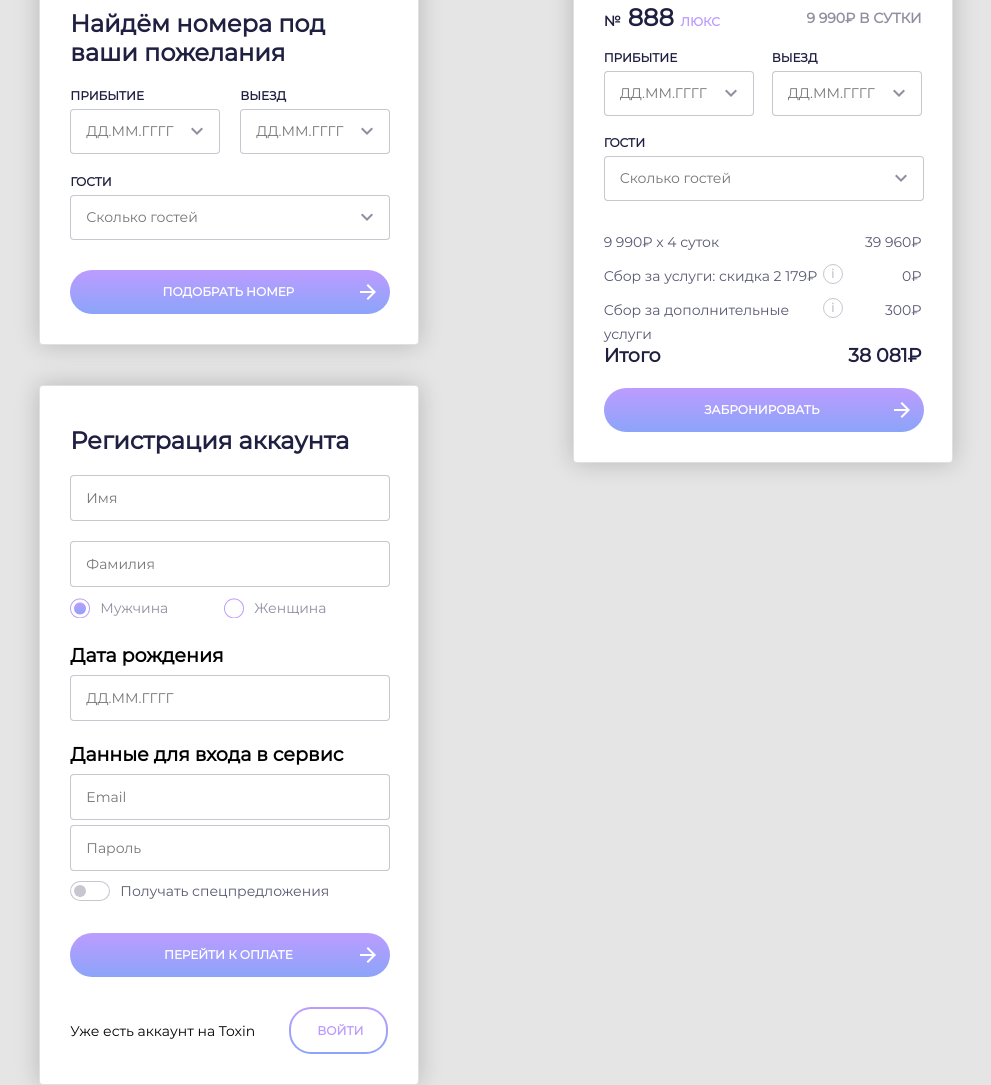
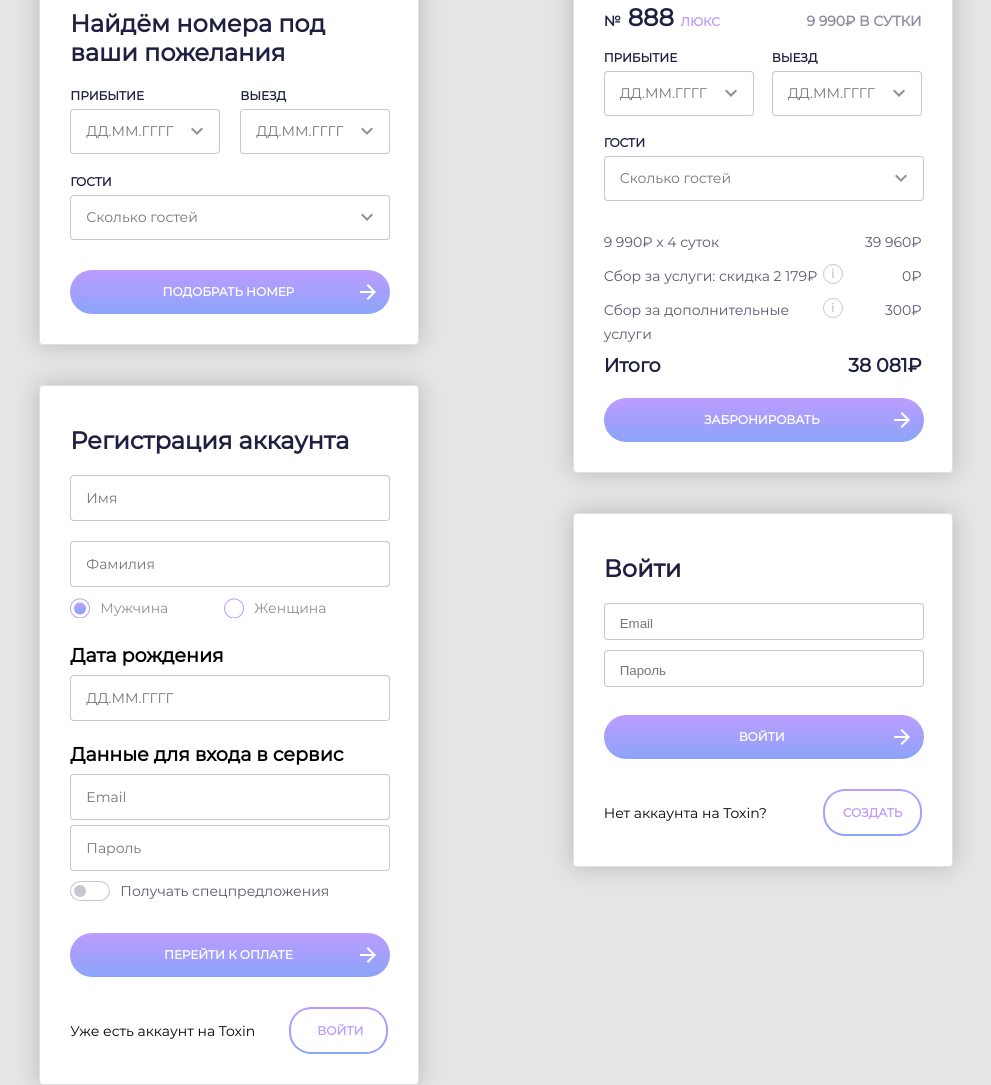
Before and after one commit to shpuntik-bot/MetaLamp, a plain HTML site: page Cards/Cards.html in a window 1280 px wide. Shown: the part 182-1267 px from the top of the page, without its empty margins (174-1165 px from the left). Drawn offline with Linux system fonts and the light colour scheme.

Commit message:
Add files via upload
Добавлено в Ui kit карточка входа по логину

```diff
--- a/Cards/Cards.html
+++ b/Cards/Cards.html
@@ -38,8 +38,8 @@
 						<button class="form-visitor_button" type="submit" aria-label="Сколько гостей"></button>
 					</form>
 				</div>
-				<div class="search-botton">
-					<p class="search-botton_result" value="ПОДОБРАТЬ НОМЕР">ПОДОБРАТЬ НОМЕР <span class="search-botton_result_icon"></span></p>
+				<div class="search-button">
+					<p class="search-button_result" value="ПОДОБРАТЬ НОМЕР">ПОДОБРАТЬ НОМЕР <span class="search-button_result_icon"></span></p>
 				</div>
 			</div>
 		</section>
@@ -82,12 +82,12 @@
 				</label>
 
 			</div>
-			<div class="payment-botton">
-				<p class="payment-botton_result" value="ПЕРЕЙТИ К ОПЛАТЕ">ПЕРЕЙТИ К ОПЛАТЕ<span class="payment-botton_result_icon"></span></p>
+			<div class="payment-button">
+				<p class="payment-button_result" value="ПЕРЕЙТИ К ОПЛАТЕ">ПЕРЕЙТИ К ОПЛАТЕ<span class="payment-button_result_icon"></span></p>
 			</div>
 			<div class="entry">
 				<p class="entry-text">Уже есть аккаунт на Toxin</p>
-				<div class="entryt-botton" value="ВОЙТИ"><div class="entryt-botton_result">ВОЙТИ</div></div>
+				<div class="entryt-button" value="ВОЙТИ"><div class="entryt-button_result">ВОЙТИ</div></div>
 			</div>
 		</section>
 	</div>
@@ -144,10 +144,20 @@
 			<div class="reserv-button">
 				<p class="reserv-button_result" value="ЗАБРОНИРОВАТЬ">ЗАБРОНИРОВАТЬ<span class="reserv-button_result_icon"></span></p>
 			</div>
-
 		</section>
-		<section class="">
-
+		<section class="login">
+			<div class="login-text">Войти</div>
+			<form class="login-form" action="#" method="post">
+				<input class="login-email_input" name="visitor_input" placeholder="Email" type="email">
+				<input class="login-pasw_input" name="visitor_input" placeholder="Пароль" type="password">
+			</form>
+			<div class="login-button">
+				<p class="login-button_result" value="ВОЙТИ">ВОЙТИ<span class="login-button_result_icon"></span></p>
+			</div>
+			<div class="login-entry">
+				<p class="login-entry-text">Нет аккаунта на Toxin?</p>
+				<div class="login-entryt-button" value="СОЗДАТЬ"><div class="login-entryt-button_result">СОЗДАТЬ</div></div>
+			</div>
 		</section>
 	</div>
 	<div class="right-wrap">
--- a/Cards/css/cards.css
+++ b/Cards/css/cards.css
@@ -61,7 +61,6 @@ h1 {
 .coming, .departure, .visitor {
 	width: 150px;
 	margin-top: 21px;
-	/*position: relative;*/
 }
 /*надписи над полями фильтра*/
 .coming-text, .departure-text, .visitor-text {
@@ -94,7 +93,6 @@ h1 {
 	line-height: 18px;
 	color: rgba(31, 32, 65, 0.75);
 	position: absolute;
-	/*z-index: 10;*/
 	width: 150px;
 }
 .form-visitor_input {
@@ -109,7 +107,6 @@ h1 {
 	background-repeat: no-repeat;
 	border: none;
 	border-radius: 4px;
-	/*z-index: 5;*/
 	position: absolute;
 	right: 1px;
 	top: 1px;
@@ -122,7 +119,6 @@ h1 {
 	font-style: normal;
 	font-weight: 700;
 	line-height: 29px;
-	letter-spacing: 0em;
 	text-align: left;
 }
 .search-form {
@@ -133,11 +129,11 @@ h1 {
 .search-form_visitor {
 	width: 320px;
 }
-.search-botton {
+.search-button {
 	margin-top: 31px;
 	position: relative;
 }
-.search-botton_result {
+.search-button_result {
 	padding: 14px 22px 15px 18px;
 	width: 320px;
 	background: linear-gradient(180deg, #BC9CFF 0%, #8BA4F9 100%);
@@ -154,7 +150,7 @@ h1 {
 	letter-spacing: 0em;
 	text-align: center;
 }
-.search-botton_result_icon {
+.search-button_result_icon {
 	background: linear-gradient(180deg, #BC9CFF 0%, #8BA4F9 100%);
 	width: 44px;
 	height: 44px;
@@ -323,7 +319,7 @@ h1 {
 	left: 24px;
 	background: rgba(31, 32, 65, 0.75);
 }
-.payment-botton {
+.payment-button {
 	margin-top: 24px;
 	display: flex;
 	flex-wrap: wrap;
@@ -331,7 +327,7 @@ h1 {
 	position: relative;
 	cursor: pointer;
 }
-.payment-botton_result {
+.payment-button_result {
 	padding: 14px 22px 15px 18px;
 	width: 320px;
 	background: linear-gradient(180deg, #BC9CFF 0%, #8BA4F9 100%);
@@ -345,7 +341,7 @@ h1 {
 	letter-spacing: 0em;
 	text-align: center;
 }
-.payment-botton_result_icon {
+.payment-button_result_icon {
 	background: linear-gradient(180deg, #BC9CFF 0%, #8BA4F9 100%);
 	width: 44px;
 	height: 44px;
@@ -376,7 +372,7 @@ h1 {
 	text-align: center;
 	color: #000000;
 }
-.entryt-botton {
+.entryt-button {
 	width: 99px;
 	background-image: linear-gradient(180deg, #BC9CFF 0%, #8BA4F9 100%);
 	border-radius: 22px;
@@ -384,7 +380,7 @@ h1 {
 	padding: 2px;
 	display: inline-block;
 }
-.entryt-botton_result {
+.entryt-button_result {
 	font-family: Montserrat;
 	font-style: normal;
 	font-weight: bold;
@@ -444,6 +440,7 @@ h1 {
 	color: #BC9CFF;
 }
 .search-result-price {
+	padding-top: 3px;
 	line-height: 18px;
 	color: rgba(31, 32, 65, 0.5);
 }
@@ -466,16 +463,12 @@ h1 {
 	position: relative;
 	margin-top: 10px;
 	height: 24px;
-	/*display: flex;
-	flex-wrap: wrap;*/
-	/*justify-content: space-between;*/
 }
 .price-room_text, .price-services_text, .price-more-services_text {
 	position: absolute;
 	left: 0;
 	top: 0;
 	width: 214px;
-	/*width: 240px;*/
 }
 .price-more-services {
 	height: 36px;
@@ -501,6 +494,9 @@ h1 {
 .price-room_summ, .price-services_summ, .price-more-services_summ {
 	position: absolute;
 	right: 0;
+}
+.total-result {
+	margin-top: 20px;
 }
 .total-result_text, .total-result_summ {
 	position: absolute;
@@ -550,6 +546,104 @@ h1 {
 	right: 0;
 	top: 0;
 }
+/*поле логин*/
+.login {}
+.login-text {
+	font-family: Montserrat;
+	font-style: normal;
+	font-weight: bold;
+	font-size: 24px;
+	line-height: 29px;
+	color: #1F2041;
+}
+.login-form {
+	margin-top: 10px;
+}
+.login-email_input, .login-pasw_input {
+	width: 320px;
+
+	background: #FFFFFF;
+	border: 1px solid rgba(31, 32, 65, 0.25);
+	box-sizing: border-box;
+	border-radius: 4px;
+	padding: 12px 15px 8px;
+	margin-top: 10px;
+}
+.login-button {
+	margin-top: 28px;
+	display: flex;
+	flex-wrap: wrap;
+	justify-content: space-between;
+	position: relative;
+	cursor: pointer;
+}
+.login-button_result {
+	padding: 14px 22px 15px 18px;
+	width: 320px;
+	background: linear-gradient(180deg, #BC9CFF 0%, #8BA4F9 100%);
+	border-radius: 22px;
+	color: #FFFFFF;
+	font-family: Montserrat;
+	font-size: 12px;
+	font-style: normal;
+	font-weight: 700;
+	line-height: 15px;
+	letter-spacing: 0em;
+	text-align: center;
+}
+.login-button_result_icon {
+	background: linear-gradient(180deg, #BC9CFF 0%, #8BA4F9 100%);
+	width: 44px;
+	height: 44px;
+	border-radius: 22px;
+	position: absolute;
+	background-image: url("../img/arrow_forward.png");
+	background-position: center;
+	background-repeat: no-repeat;
+	right: 0;
+	top: 0;
+}
+.login-entry {
+	width: 320px;
+	display: flex;
+	flex-wrap: wrap;
+	justify-content: space-between;
+	justify-items: center;
+	margin-top: 30px;
+}
+.login-entry-text {
+	font-family: Montserrat;
+	font-style: normal;
+	font-weight: normal;
+	font-size: 14px;
+	line-height: 18px;
+	display: flex;
+	align-items: center;
+	text-align: center;
+	color: #000000;
+}
+.login-entryt-button {
+	width: 99px;
+	background-image: linear-gradient(180deg, #BC9CFF 0%, #8BA4F9 100%);
+	border-radius: 22px;
+	position: relative;
+	padding: 2px;
+	display: inline-block;
+}
+.login-entryt-button_result {
+	font-family: Montserrat;
+	font-style: normal;
+	font-weight: bold;
+	font-size: 12px;
+	line-height: 15px;
+	text-align: center;
+	text-transform: uppercase;
+	color: #BC9CFF;
+	cursor: pointer;
+	background-color: #FFFFFF;
+	border-radius: 20px;
+	padding: 14px 18px;
+}
 
 
 /*правый столбец*/
```
